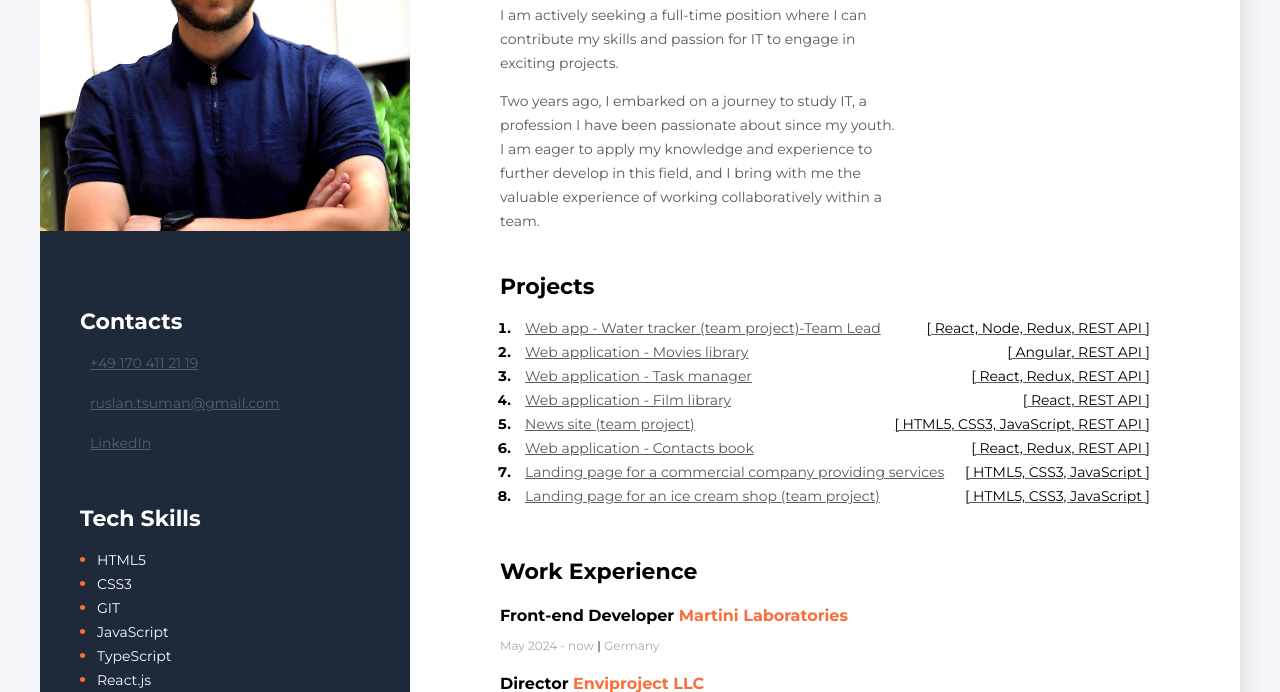
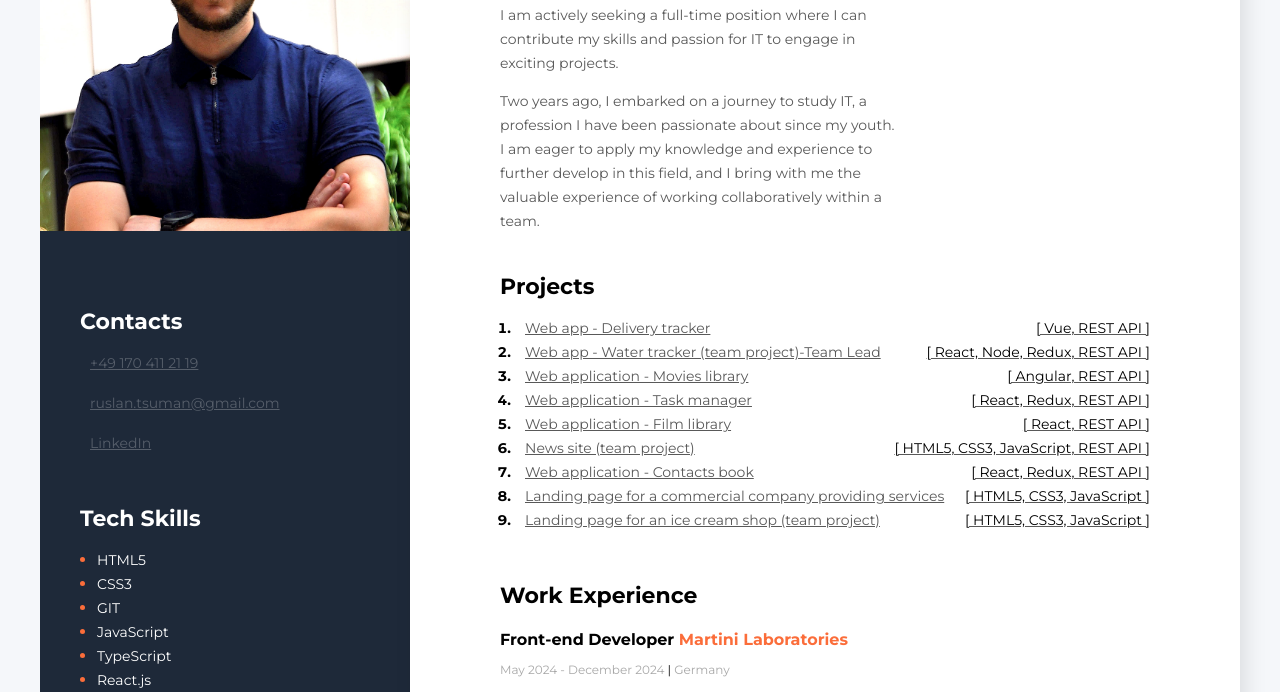
Before and after one commit to Ruslan-Ts/resume, a plain HTML site: page index.html in a window 1280 px wide. Shown: the part 256-948 px from the top of the page. Drawn offline with Linux system fonts and the light colour scheme.

Commit message:
new project

```diff
--- a/index.html
+++ b/index.html
@@ -37,6 +37,12 @@
             <section class="projects">
                 <h3 class="title">Projects</h3>
                 <ol class="projects_list">
+                    <li class="projects_item">
+                        <a href="https://traveler-ecru-iota.vercel.app/" target="_blank" class="project_link">
+                            <span class="project">Web app - Delivery tracker</span>
+                            <span class="project_bracket">[ Vue, REST API ]</span>
+                        </a>
+                    </li>
                     <li class="projects_item">
                         <a href="https://ruslan-ts.github.io/water-tracker-project/" target="_blank"
                             class="project_link">
@@ -97,7 +103,7 @@
                 <!--comp1-->
                 <div>
                     <h4 class="position">Front-end Developer <span class="organization">Martini Laboratories</span></h4>
-                    <p class="period">May 2024 - now <span class="line">|</span> Germany</p>
+                    <p class="period">May 2024 - December 2024 <span class="line">|</span> Germany</p>
                     <ul class="worklist">
 
                     </ul>
```
